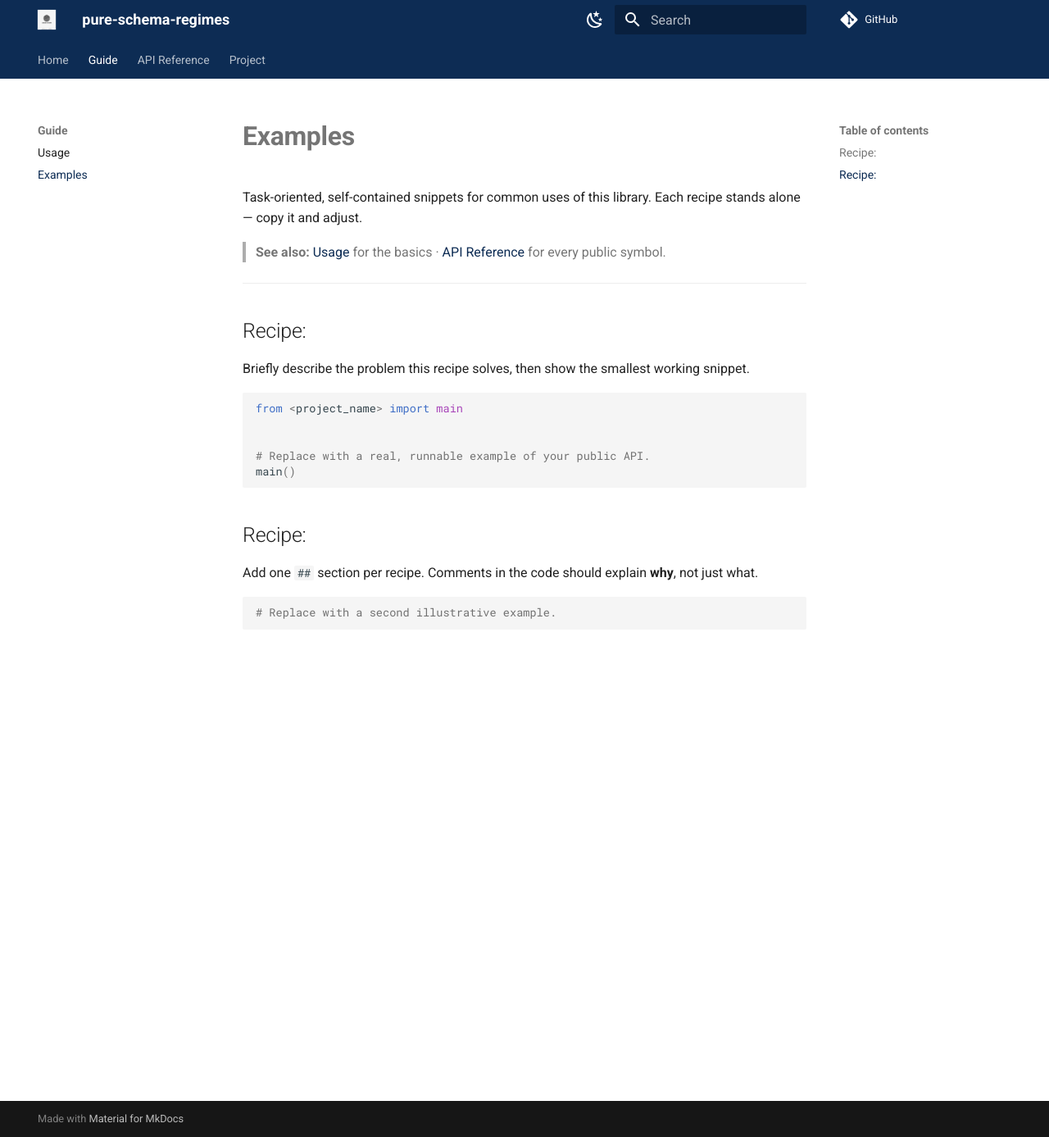
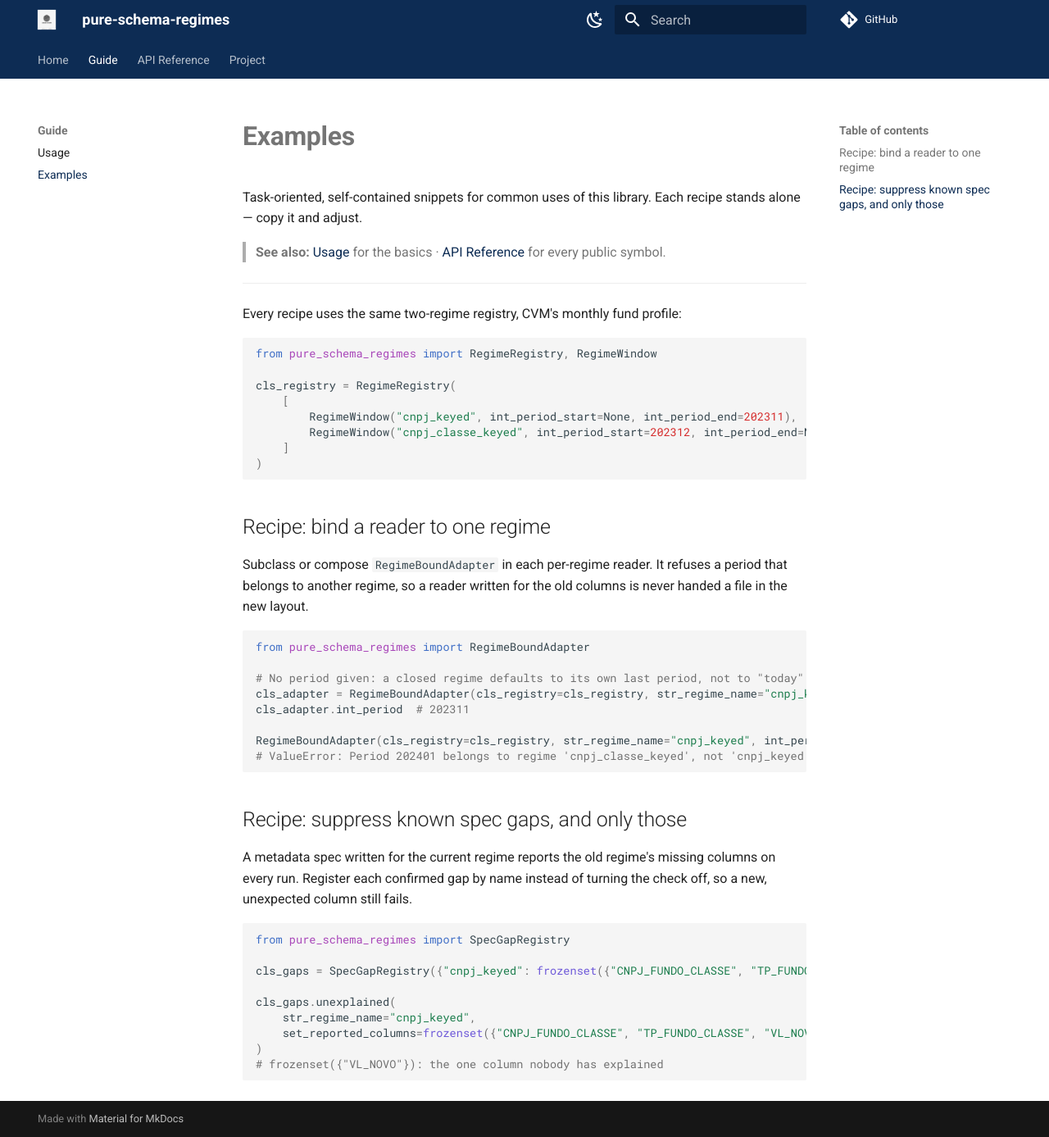
Before and after one commit to guilhermegor/pure-schema-regimes, an MkDocs documentation site: the page built from docs/examples.md, in a window 1280 px wide and 1387 px high. Shown: the whole window at 82% size. Built offline with MkDocs 1.6.1 and Material for MkDocs 9.7.7, drawn with Linux system fonts in a browser that asks for light colours; comment, search, counter and statistics services are not loaded; the version menu is left out.

Commit message:
feat: export the regime classes and document them
Replace the starter main module with the four regime classes as the
public API, and rewrite the README, usage, examples and API reference
around the CVM fund-profile case they were measured against.

Closes #8

````diff
--- a/docs/api/reference.md
+++ b/docs/api/reference.md
@@ -6,47 +6,19 @@ Public interface for this library.
 
 ---
 
-## Module: `main`
+## Public classes
 
-Entry point module. Extend this with your library's public functions.
+Import all four from the package root: `from pure_schema_regimes import RegimeWindow`.
 
-### `main() -> None`
+| Class | Role |
+|-------|------|
+| `RegimeWindow` | Frozen value object: a regime's name and the `YYYYMM` periods it covers (`None` leaves a bound open). Rejects a malformed period or a backwards range. |
+| `RegimeRegistry` | Maps a period to the one window that covers it (`resolve`), and gives a closed regime's last period (`default_period`). Rejects overlapping windows. |
+| `RegimeBoundAdapter` | Binds one adapter to one regime and refuses a period that belongs to another. Carries no I/O: a concrete reader composes or subclasses it. |
+| `SpecGapRegistry` | A named list of expected `(regime, column)` gaps between a closed regime and a spec written for the current one (`is_known_gap`, `unexplained`). |
 
-Runs the library entry point. Replace the body with your top-level logic.
-
-```python
-from <package_name>.main import main
-
-main()
-```
-
----
-
-## Removing the starter `main`
-
-`main` is a placeholder. Deleting `src/<package_name>/main.py` on its own breaks
-the project: two other code files import it. Remove these three together:
-
-| # | File | What to remove |
-|---|------|----------------|
-| 1 | `src/<package_name>/main.py` | Delete the file |
-| 2 | `tests/unit/test_main.py` | Delete the file (it imports `main`) |
-| 3 | `src/<package_name>/__init__.py` | Delete `from .main import main` and the `"main"` entry in `__all__` (`"__version__"` stays); without this, `import <package_name>` fails |
-
-Docs still show `main` afterwards, in English and in `docs/pt-BR/`. They do not
-break the build (the "Module: `main`" section is a plain code block, not a
-mkdocstrings `:::` directive), but they document a function that no longer
-exists:
-
-| # | File | What to change |
-|---|------|----------------|
-| 4 | `docs/usage.md` and `docs/pt-BR/usage.md` | Replace the "Basic usage" example (`from <package_name>.main import main`) with one of your own public functions |
-| 5 | `docs/examples.md` and `docs/pt-BR/examples.md` | Replace the first recipe, which imports `main` from the package |
-| 6 | `docs/api/reference.md` and `docs/pt-BR/api/reference.md` | In the English page delete the "Module: `main`" section and this section; in the pt-BR page delete only "Módulo: `main`" (it has no removal section). In both, delete the `---` rules between the removed sections too, leaving exactly one `---` between the preceding section and "Adding new modules" |
-| 7 | `AGENTS.md` | Update the layout tree and the "example boilerplate" note that name `main.py` |
-
-No other code file references `main`: `pyproject.toml` has no `[project.scripts]`
-entry, and neither `poe_tasks.toml` nor `.coveragerc` names it.
+See [Usage](../usage.md) and [Examples](../examples.md) for the CVM fund-profile case these
+classes were measured against.
 
 ---
 
--- a/docs/examples.md
+++ b/docs/examples.md
@@ -8,22 +8,50 @@ alone — copy it and adjust.
 
 ---
 
-## Recipe: <a common task>
-
-Briefly describe the problem this recipe solves, then show the smallest working snippet.
+Every recipe uses the same two-regime registry, CVM's monthly fund profile:
 
 ```python
-from <project_name> import main
+from pure_schema_regimes import RegimeRegistry, RegimeWindow
 
-
-# Replace with a real, runnable example of your public API.
-main()
+cls_registry = RegimeRegistry(
+    [
+        RegimeWindow("cnpj_keyed", int_period_start=None, int_period_end=202311),
+        RegimeWindow("cnpj_classe_keyed", int_period_start=202312, int_period_end=None),
+    ]
+)
 ```
 
-## Recipe: <another task>
+## Recipe: bind a reader to one regime
 
-Add one `##` section per recipe. Comments in the code should explain **why**, not just what.
+Subclass or compose `RegimeBoundAdapter` in each per-regime reader. It refuses a period that
+belongs to another regime, so a reader written for the old columns is never handed a file in
+the new layout.
 
 ```python
-# Replace with a second illustrative example.
+from pure_schema_regimes import RegimeBoundAdapter
+
+# No period given: a closed regime defaults to its own last period, not to "today".
+cls_adapter = RegimeBoundAdapter(cls_registry=cls_registry, str_regime_name="cnpj_keyed")
+cls_adapter.int_period  # 202311
+
+RegimeBoundAdapter(cls_registry=cls_registry, str_regime_name="cnpj_keyed", int_period=202401)
+# ValueError: Period 202401 belongs to regime 'cnpj_classe_keyed', not 'cnpj_keyed'.
 ```
+
+## Recipe: suppress known spec gaps, and only those
+
+A metadata spec written for the current regime reports the old regime's missing columns on
+every run. Register each confirmed gap by name instead of turning the check off, so a new,
+unexpected column still fails.
+
+```python
+from pure_schema_regimes import SpecGapRegistry
+
+cls_gaps = SpecGapRegistry({"cnpj_keyed": frozenset({"CNPJ_FUNDO_CLASSE", "TP_FUNDO_CLASSE"})})
+
+cls_gaps.unexplained(
+    str_regime_name="cnpj_keyed",
+    set_reported_columns=frozenset({"CNPJ_FUNDO_CLASSE", "TP_FUNDO_CLASSE", "VL_NOVO"}),
+)
+# frozenset({"VL_NOVO"}): the one column nobody has explained
+```
````
Also changed, not shown: README.md (+29 -6 lines), docs/usage.md (+22 -12 lines), src/pure_schema_regimes/__init__.py (+9 -3 lines), 2 other files.
